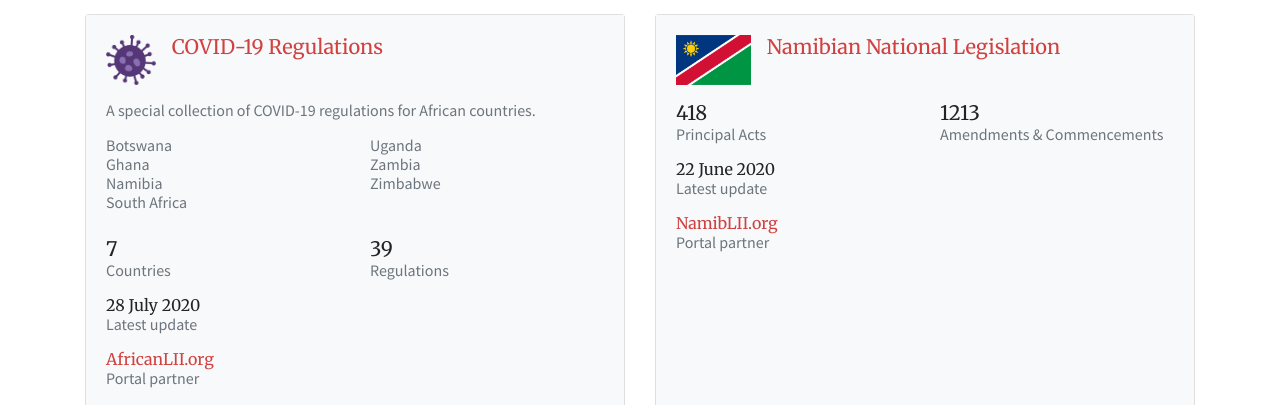
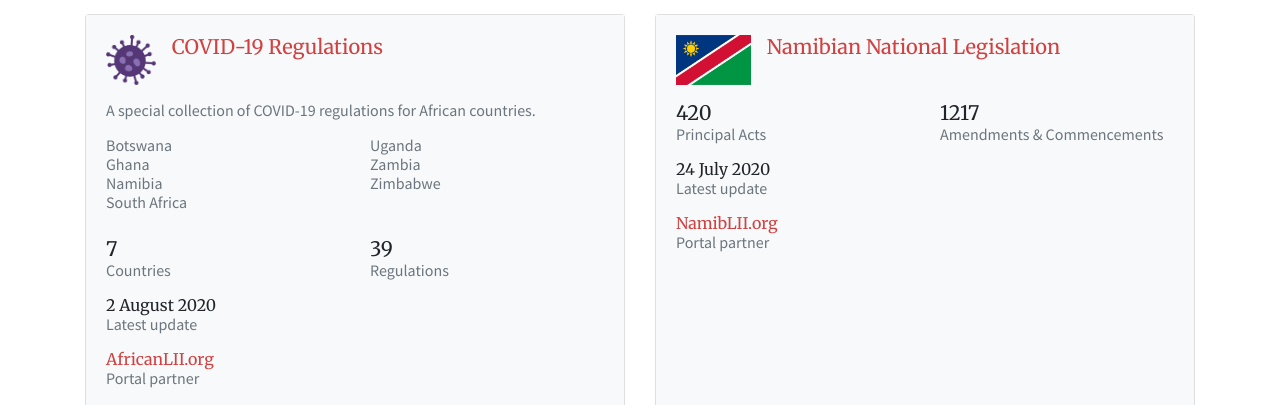
Before and after one commit to laws-africa/laws-africa.github.io, a Jekyll site: the page built from commons.markdown, in a window 1280 px wide and 900 px high, scrolled down 536 px. Shown: the part 160-565 px from the top of the window. Built offline with Jekyll 4.4.1, drawn with Linux system fonts in a browser that asks for light colours; nearby versions of some CDN libraries.

Commit message:
Updated stats via TravisCI

```diff
--- a/_data/commons.json
+++ b/_data/commons.json
@@ -1,13 +1,13 @@
 {
   "covid19": {
-    "as_at_date": "2020-07-28",
+    "as_at_date": "2020-08-02",
     "n_countries": 7,
     "n_principal": 39
   },
   "na": {
-    "as_at_date": "2020-06-22",
-    "n_principal": 418,
-    "n_stubs": 1213
+    "as_at_date": "2020-07-24",
+    "n_principal": 420,
+    "n_stubs": 1217
   },
   "za": {
     "as_at_date": "2020-07-31",
```
